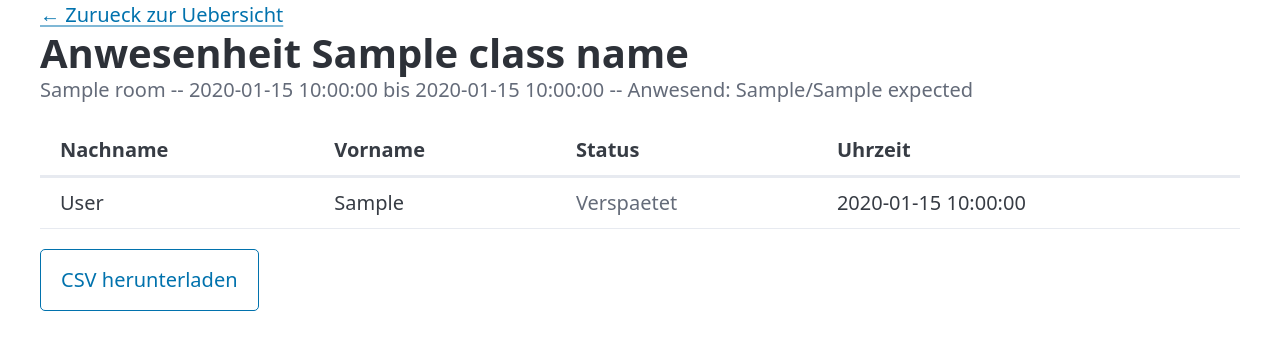
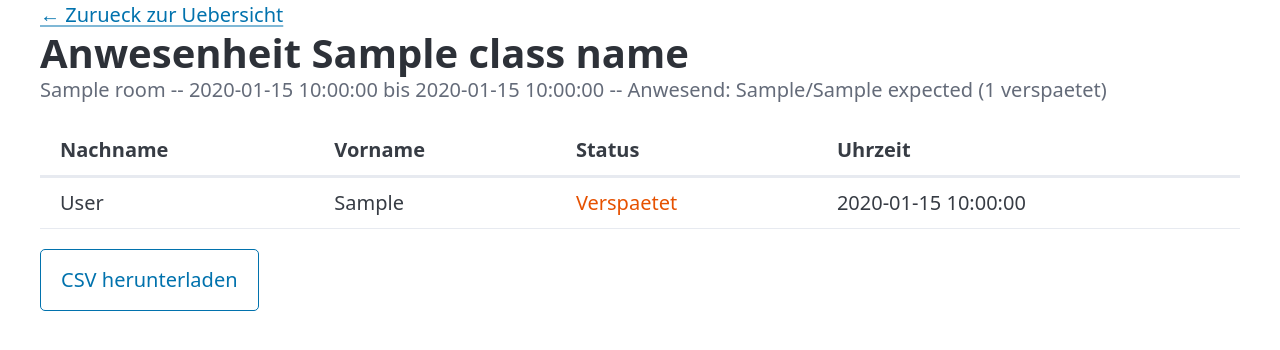
Before and after one commit to DENEDI22/SmartAttend, a FastAPI app: template app/templates/teacher_lesson.html in a window 1280 px wide. Shown: the part 107-457 px from the top of the page. Run offline with FastAPI, Linux system fonts and the light colour scheme; the template is opened without the code that fills it: most values are stand-ins (such as "Sample title", 1, 10 or a date in 2020); parts of the project's set-up code (start-up, migrations or seed data) failed here and were passed over.

Commit message:
feat(12-02): update teacher templates for three-state attendance display
- Lesson roster shows green Anwesend, orange Verspaetet, red Abwesend
- Summary line includes late count when present
- Dashboard shows late count inline with attendance figures

```diff
--- a/app/templates/teacher_dashboard.html
+++ b/app/templates/teacher_dashboard.html
@@ -25,7 +25,7 @@
         <td>{{ lesson.room }}</td>
         <td>{{ lesson.start_time }} -- {{ lesson.end_time }}</td>
         {% if lesson.token_id is not none %}
-        <td>{{ lesson.checked_in }}/{{ lesson.expected }}</td>
+        <td>{{ lesson.checked_in }}/{{ lesson.expected }}{% if lesson.late_count %} <small style="color: #e65100">({{ lesson.late_count }} versp.)</small>{% endif %}</td>
         <td><a href="/teacher/lesson/{{ lesson.token_id }}">Details</a></td>
         {% else %}
         <td>--</td>
--- a/app/templates/teacher_lesson.html
+++ b/app/templates/teacher_lesson.html
@@ -5,7 +5,7 @@
 
 <hgroup>
   <h1>Anwesenheit {{ class_name }}</h1>
-  <p>{{ room }} -- {{ start_time }} bis {{ end_time }} -- Anwesend: {{ checked_in }}/{{ expected }}</p>
+  <p>{{ room }} -- {{ start_time }} bis {{ end_time }} -- Anwesend: {{ checked_in }}/{{ expected }}{% if late_count %} ({{ late_count }} verspaetet){% endif %}</p>
 </hgroup>
 
 <figure>
@@ -25,8 +25,10 @@
         <td>{{ row.first_name }}</td>
         {% if row.status == "Anwesend" %}
         <td style="color: #2e7d32">{{ row.status }}</td>
+        {% elif row.status == "Verspaetet" %}
+        <td style="color: #e65100">{{ row.status }}</td>
         {% else %}
-        <td style="color: var(--pico-muted-color)">{{ row.status }}</td>
+        <td style="color: var(--pico-del-color)">{{ row.status }}</td>
         {% endif %}
         <td>{{ row.time or "--" }}</td>
       </tr>
```
